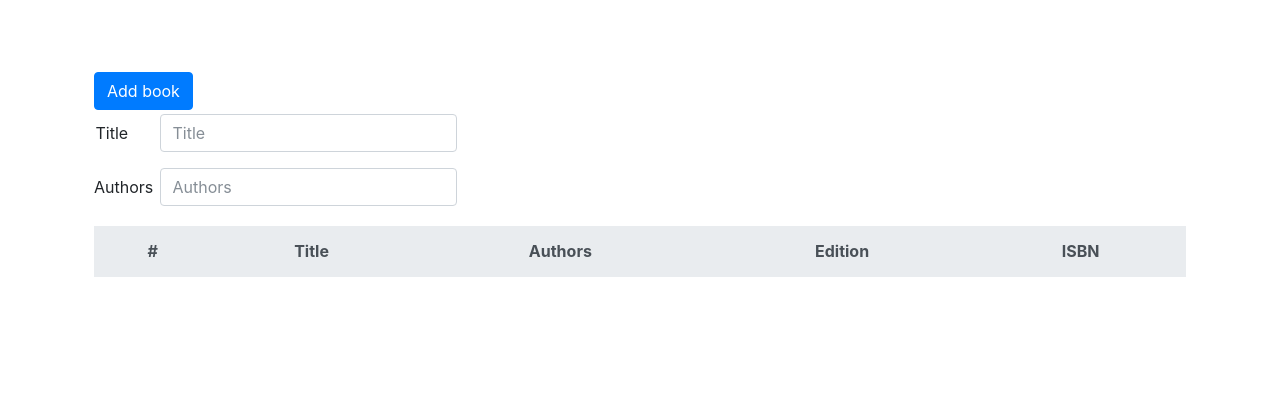
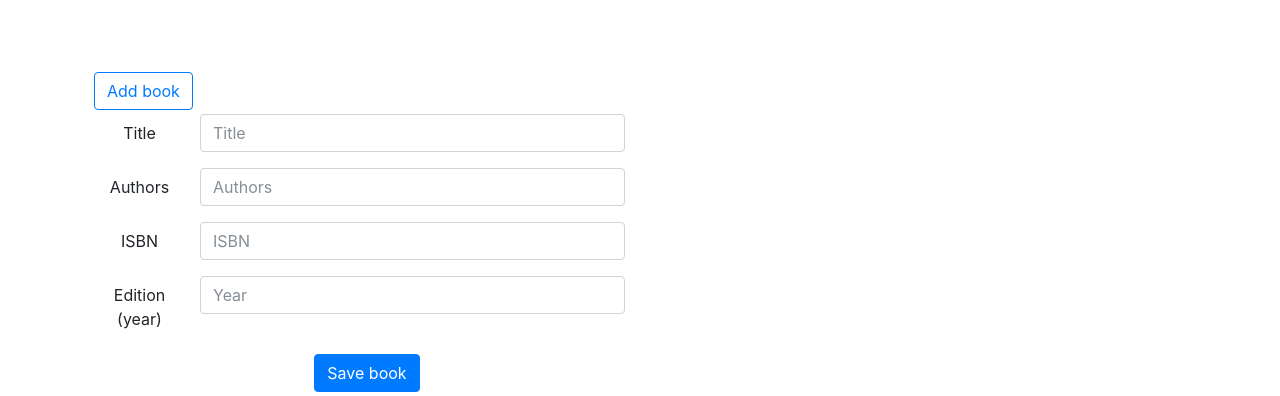
Before and after one commit to vicusbass/my.library, a PHP site: page /bookmanagement.php in a window 1280 px wide, after a click on "Add book". Shown: the part 56-452 px from the top of the page. Run offline with PHP 8.4, Linux system fonts and the light colour scheme; data that the repository does not hold is empty; some libraries are stand-ins or nearby versions.

Commit message:
fixed add book form

```diff
--- a/src/bookmanagement.php
+++ b/src/bookmanagement.php
@@ -12,13 +12,13 @@
         $rows = $db->select("SELECT * FROM books");
         ?>
         <div class="row">
-            <button class="btn btn-primary" type="button" data-toggle="collapse" data-target="#addBookForm"
+            <button class="btn btn-outline-primary" type="button" data-toggle="collapse" data-target="#addBookForm"
                     aria-expanded="false" aria-controls="addBookForm">
                 Add book
             </button>
         </div>
-        <div class="row mt-1">
-            <div class="collapse" id="addBookForm">
+        <div class="row mt-1 collapse" id="addBookForm">
+            <div class="col-6">
                 <form>
                     <div class="form-group row">
                         <label for="title" class="col-sm-2 col-form-label">Title</label>
@@ -32,6 +32,19 @@
                             <input type="text" class="form-control" id="authors" placeholder="Authors">
                         </div>
                     </div>
+                    <div class="form-group row">
+                        <label for="isbn" class="col-sm-2 col-form-label">ISBN</label>
+                        <div class="col-sm-10">
+                            <input type="number" class="form-control" id="isbn" placeholder="ISBN">
+                        </div>
+                    </div>
+                    <div class="form-group row">
+                        <label for="year" class="col-sm-2 col-form-label">Edition (year)</label>
+                        <div class="col-sm-10">
+                            <input type="number" class="form-control" id="year" placeholder="Year">
+                        </div>
+                    </div>
+                    <button type="submit" class="btn btn-primary">Save book</button>
                 </form>
             </div>
         </div>
```
Also changed, not shown: 1 other file.
